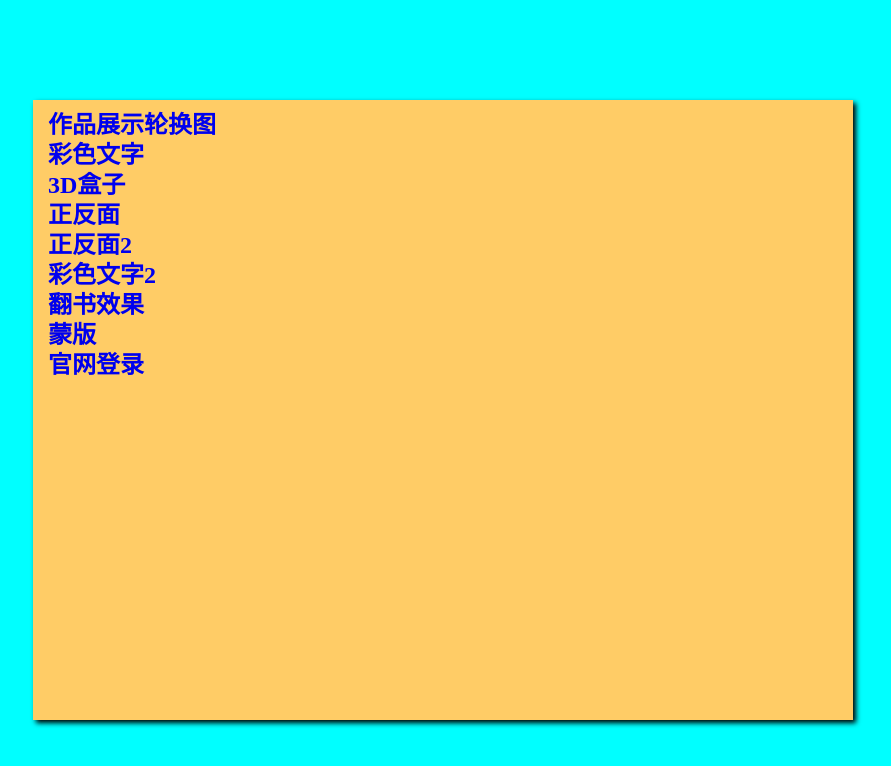
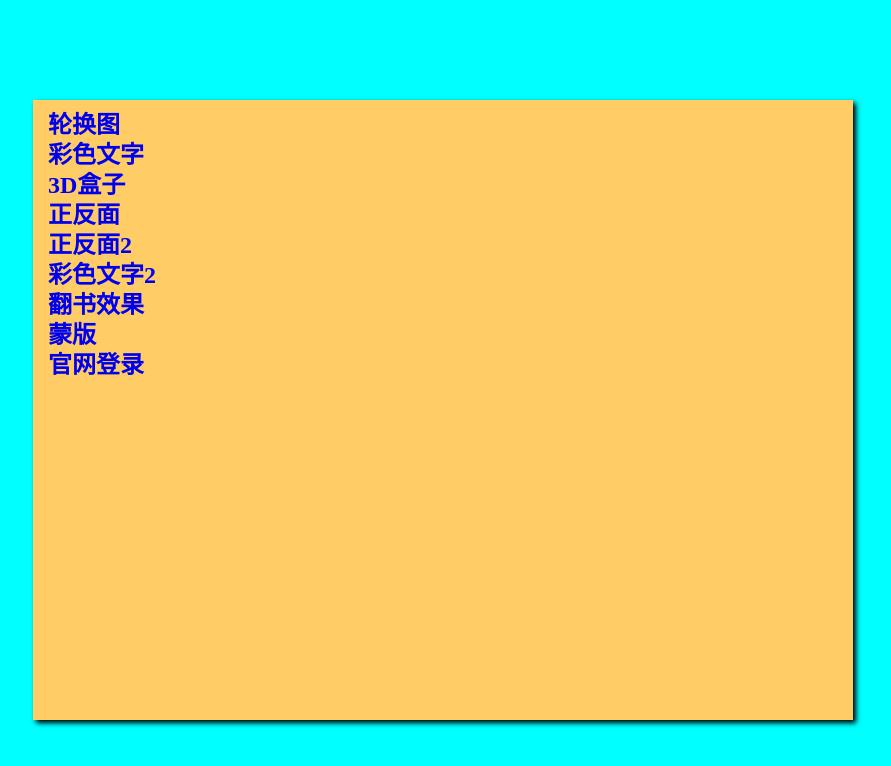
Before and after one commit to guozhiyu20082008/guozhiyu20082008.github.com, a plain HTML site: page index.html in a window 1280 px wide. Shown: the whole page, without its empty margins (197-1088 px from the left). Drawn offline with Linux system fonts and the light colour scheme.

Commit message:
my is guo

```diff
--- a/index.html
+++ b/index.html
@@ -17,7 +17,7 @@ body{ background:aqua;}
 <body>
 
 <div class="box">
-	<a href="guo/7.25work/轮播图.html">作品展示轮换图</a>
+	<a href="guo/7.25work/轮播图.html">轮换图</a>
 	<a href="guo/7.25work/彩色文字.html">彩色文字</a>
     <a href="guo/7.25work/3D盒子.html">3D盒子</a>
     <a href="guo/7.25work/正反面.html">正反面</a>
```
